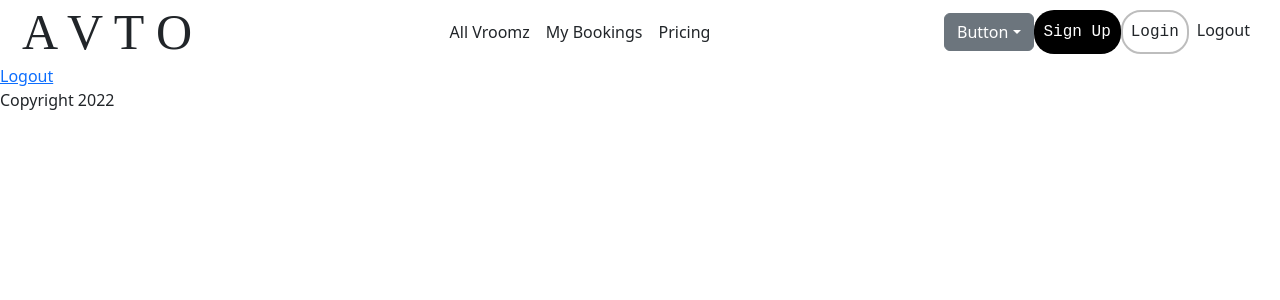
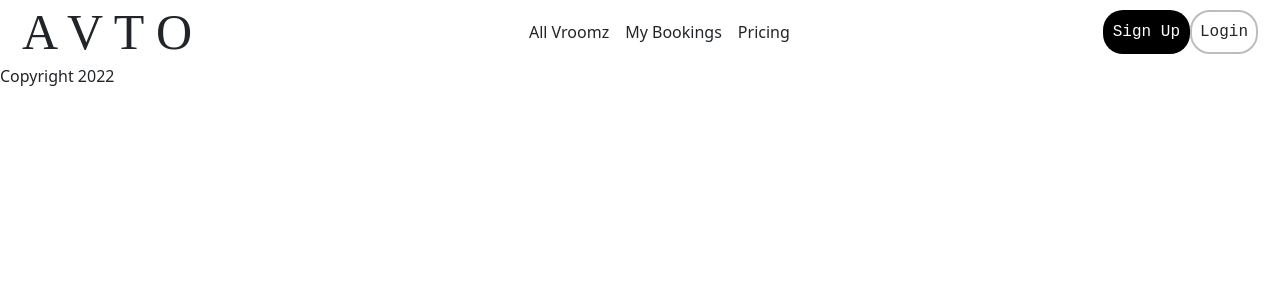
Before and after one commit to rubygomez/avto-frontend, a React (Vite) app: page /logout in a window 1280 px wide. Shown: the top 300 px of the page. Built offline with nearby package versions, Linux system fonts and the light colour scheme; no server answers.

Commit message:
hid signup/login when logged in + removed second logut :)

```diff
--- a/package.json
+++ b/package.json
@@ -10,10 +10,13 @@
     "preview": "vite preview"
   },
   "dependencies": {
+    "@fortawesome/fontawesome-svg-core": "^6.5.2",
+    "@react-icons/all-files": "^4.1.0",
     "axios": "^1.6.8",
     "bootstrap": "^5.3.3",
     "react": "^18.2.0",
     "react-dom": "^18.2.0",
+    "react-icons": "^5.2.0",
     "react-router-dom": "^6.22.3"
   },
   "devDependencies": {
--- a/src/Content.jsx
+++ b/src/Content.jsx
@@ -7,10 +7,10 @@ import { Modal } from "./Modal";
 import { CarsShow } from "./CarsShow";
 import { Signup } from "./Signup";
 import { Login } from "./Login";
-import { LogoutLink } from "./Logout";
+// import { Logout } from "./Logout";
 import { BookingsIndex } from "./BookingsIndex";
 import { Home } from "./Home";
-// import { Header } from "./Header";
+
 
 export function Content() {
   // const [isAuthenticated, setIsAuthenticated] = useState(false);
@@ -21,18 +21,6 @@ export function Content() {
   const [bookings, setBookings] = useState([]);
   const [isBookingsShowVisible, setIsBookingsShowVisible] = useState(false);
   const [currentBooking, setCurrentBooking] = useState({});
-
-
-  // useEffect(() => {
-  //   const jwt = localStorage.getItem("jwt");
-  //   setIsAuthenticated(!!jwt); // set isAuthenticated to TRUE if JWT exists
-  //   console.log("this in content", isAuthenticated);
-  // }, []);
-
-  // useEffect(() => {
-  //   console.log("isAuthenticated changed in Content:", isAuthenticated);
-  // }, [isAuthenticated]);
-
 
   const handleIndexCars = () => {                                           //function to fetch list of cars from backend
     console.log("handleIndexCars");
@@ -91,7 +79,7 @@ export function Content() {
           <Route path="/home" element={<Home />} />
           <Route path="/signup" element={<Signup />} />}
           <Route path="/login" element={<Login />} />}
-          <Route path="/logout" element={<LogoutLink />} />}
+          {/* <Route path="/logout" element={<Logout />} />} */}
           <Route path="/cars" element={<CarsIndex cars={cars} onCreateBooking={handleCreateBooking} onShowCar={handleShowCar} />} />
           <Route path="/cars/:id" element={<CarsShow />} />
           <Route path="/bookings" element={<BookingsIndex bookings={bookings} onShowBooking={handleShowBooking} /> } />
--- a/src/Header.jsx
+++ b/src/Header.jsx
@@ -1,8 +1,12 @@
-import { Dropdown } from "bootstrap";
 import { Link } from "react-router-dom";
+import axios from "axios";
 
 export function Header() {
-
+  const handleLogout = () => {
+    delete axios.defaults.headers.common["Authorization"];
+    localStorage.removeItem("jwt");
+    window.location.href = "/home";
+  };
 
     return (
       <header>
@@ -33,9 +37,10 @@ export function Header() {
                 </li>
               </ul>
             </div>
-            <div className="dropdown">
+            {/* button dropdown */}
+            {/* <div className="dropdown">
               <button className="btn btn-secondary dropdown-toggle" type="button" data-bs-toggle="dropdown" aria-expanded="false">
-                Button
+                button
               </button>
               <ul className="dropdown-menu">
                 <li><a className="dropdown-item" href="#">1</a></li>
@@ -44,17 +49,25 @@ export function Header() {
 
               </ul>
 
-            </div>
+            </div> */}
+
+            {/* user accounts */}
             <ul className="navbar-nav">
+              {!localStorage.getItem("jwt") && (
+                <>
                   <li className="nav-item">
                     <Link to="/signup" className="nav-link signup-link"> Sign Up</Link>
                   </li>
                   <li className="nav-item">
                     <Link to="/login" className="nav-link text-dark login-link">Login</Link>
                   </li>
+                </>
+              )}
+              {localStorage.getItem("jwt") && (
                 <li className="nav-item">
-                <Link to="/logout" className="nav-link text-dark logout-link">Logout</Link>
+                  <Link to="/logout" className="nav-link text-dark logout-link" onClick={handleLogout}>Logout</Link>
                 </li>
+              )}
             </ul>
           </div>
         </nav>
--- a/src/Logout.jsx
+++ b/src/Logout.jsx
@@ -1,16 +1,22 @@
-import axios from "axios";
+// import axios from "axios";
+// import { useState } from "react";
+// import { useParams } from "react-router-dom";
 
-export function LogoutLink() {
-    const handleClick = (event) => {
-        event.preventDefault();
-        delete axios.defaults.headers.common["Authorization"];
-        localStorage.removeItem("jwt");
-        window.location.href = "/";
-    };
+// export function LogoutLink() {
+//     const params = useParams();
+//     const [logoutClicked, setLogoutClicked] = useState(false);
 
-    return (
-        <a href="#" onClick={handleClick}>
-            Logout
-        </a>
-    );
-}
+//     const handleClick = (event) => {
+//         if (!logoutClicked) {
+//             setLogoutClicked(true);
+
+//             delete axios.defaults.headers.common["Authorization"];
+//             localStorage.removeItem("jwt");
+//             window.location.href = "/home";
+//         }
+//     };
+
+//     return (
+//        <button onClick={handleClick}>Logout</button>
+//     );
+// }
--- a/src/index.css
+++ b/src/index.css
@@ -51,6 +51,8 @@ body {
   border-color: black;
 }
 
+/* Logout Link */
+
 .img-container {
   width: 100%;
   height: 500px;
@@ -60,7 +62,3 @@ body {
   background-repeat: no-repeat;
   background-size: cover;
 }
-
-.confirm-modal {
-
-}
```
Also changed, not shown: 1 other file (tests, documents, lock files or other folders). Lines whose indentation alone changed are shown as unchanged.
